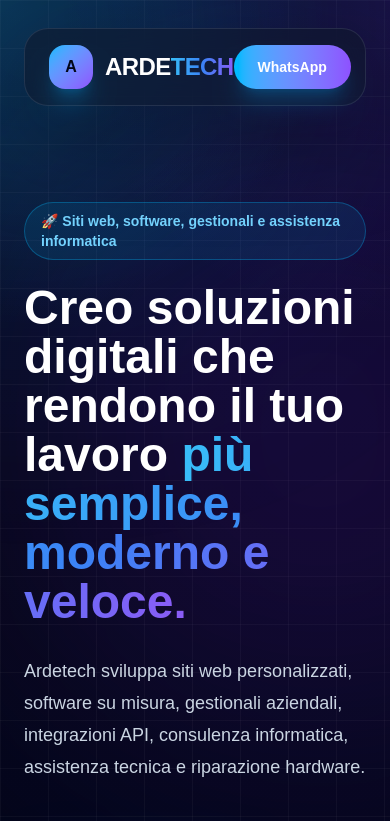
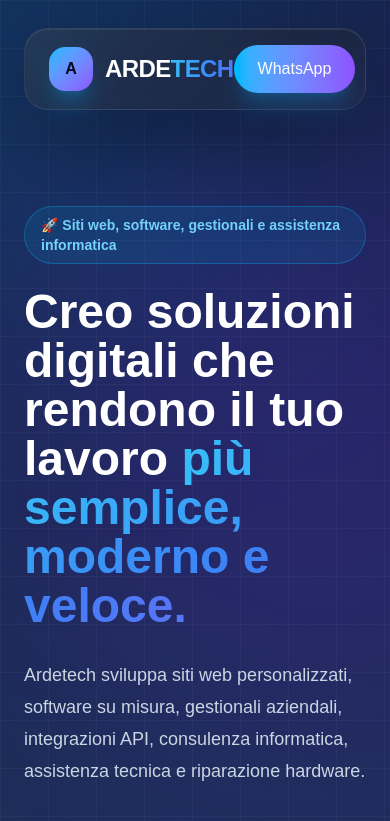
Before and after one commit to arde2004/ardetech, a Next.js app: page / in a window 390 px wide. Shown: the top 821 px of the page. Built offline with nearby package versions, Linux system fonts and the light colour scheme.

Commit message:
Migliora stile globale Ardetech

```diff
--- a/src/app/globals.css
+++ b/src/app/globals.css
@@ -2,11 +2,17 @@
 
 :root {
   --bg: #020617;
+  --bg-soft: #07111f;
+  --card: rgba(15, 23, 42, 0.62);
+  --card-strong: rgba(15, 23, 42, 0.82);
+  --border: rgba(148, 163, 184, 0.18);
+  --border-strong: rgba(56, 189, 248, 0.45);
   --text: #f8fafc;
   --muted: #94a3b8;
   --cyan: #38bdf8;
   --blue: #2563eb;
-  --violet: #7c3aed;
+  --violet: #8b5cf6;
+  --green: #34d399;
 }
 
 * {
@@ -15,53 +21,134 @@
 
 html {
   scroll-behavior: smooth;
+  background: var(--bg);
 }
 
 body {
   margin: 0;
+  min-height: 100vh;
+  overflow-x: hidden;
   background:
-    radial-gradient(circle at top left, rgba(56, 189, 248, 0.18), transparent 35%),
-    radial-gradient(circle at top right, rgba(124, 58, 237, 0.16), transparent 35%),
-    linear-gradient(180deg, #020617 0%, #030712 55%, #020617 100%);
+    radial-gradient(circle at 10% 10%, rgba(56, 189, 248, 0.18), transparent 30%),
+    radial-gradient(circle at 90% 12%, rgba(139, 92, 246, 0.18), transparent 32%),
+    radial-gradient(circle at 50% 65%, rgba(37, 99, 235, 0.13), transparent 36%),
+    linear-gradient(180deg, #020617 0%, #030712 45%, #020617 100%);
   color: var(--text);
   font-family: Arial, Helvetica, sans-serif;
 }
 
+body::before {
+  content: "";
+  position: fixed;
+  inset: 0;
+  pointer-events: none;
+  z-index: -2;
+  background:
+    linear-gradient(rgba(255, 255, 255, 0.025) 1px, transparent 1px),
+    linear-gradient(90deg, rgba(255, 255, 255, 0.025) 1px, transparent 1px);
+  background-size: 64px 64px;
+  mask-image: linear-gradient(to bottom, black 0%, black 45%, transparent 100%);
+}
+
+body::after {
+  content: "";
+  position: fixed;
+  inset: 0;
+  pointer-events: none;
+  z-index: -1;
+  background:
+    radial-gradient(circle at center, transparent 0%, rgba(0, 0, 0, 0.18) 58%, rgba(0, 0, 0, 0.6) 100%);
+}
+
+::selection {
+  background: rgba(56, 189, 248, 0.35);
+  color: white;
+}
+
+a {
+  text-decoration: none;
+}
+
+button,
+a,
+input,
+select,
+textarea {
+  font: inherit;
+}
+
+input,
+select,
+textarea {
+  color-scheme: dark;
+}
+
+input:-webkit-autofill,
+textarea:-webkit-autofill,
+select:-webkit-autofill {
+  -webkit-text-fill-color: #fff;
+  transition: background-color 9999s ease-in-out 0s;
+}
+
 .glass {
-  background: rgba(15, 23, 42, 0.58);
-  border: 1px solid rgba(148, 163, 184, 0.16);
-  backdrop-filter: blur(18px);
-  box-shadow: 0 30px 100px rgba(0, 0, 0, 0.35);
+  position: relative;
+  background:
+    linear-gradient(135deg, rgba(255, 255, 255, 0.075), rgba(255, 255, 255, 0.025)),
+    rgba(15, 23, 42, 0.58);
+  border: 1px solid var(--border);
+  backdrop-filter: blur(22px);
+  -webkit-backdrop-filter: blur(22px);
+  box-shadow:
+    0 30px 100px rgba(0, 0, 0, 0.42),
+    inset 0 1px 0 rgba(255, 255, 255, 0.08);
+}
+
+.glass::before {
+  content: "";
+  position: absolute;
+  inset: 0;
+  border-radius: inherit;
+  pointer-events: none;
+  background:
+    linear-gradient(135deg, rgba(56, 189, 248, 0.12), transparent 32%),
+    linear-gradient(315deg, rgba(139, 92, 246, 0.1), transparent 34%);
+  opacity: 0.55;
 }
 
 .gradient-text {
-  background: linear-gradient(90deg, #38bdf8, #3b82f6, #8b5cf6);
+  background: linear-gradient(90deg, #38bdf8, #3b82f6, #8b5cf6, #22d3ee);
+  background-size: 220% 100%;
   background-clip: text;
   -webkit-background-clip: text;
   color: transparent;
   -webkit-text-fill-color: transparent;
+  animation: gradient-move 7s ease infinite;
 }
 
 .grid-bg {
   background-image:
-    linear-gradient(rgba(255,255,255,0.035) 1px, transparent 1px),
-    linear-gradient(90deg, rgba(255,255,255,0.035) 1px, transparent 1px);
+    linear-gradient(rgba(255, 255, 255, 0.035) 1px, transparent 1px),
+    linear-gradient(90deg, rgba(255, 255, 255, 0.035) 1px, transparent 1px);
   background-size: 48px 48px;
 }
 
-@keyframes float {
-  0%, 100% { transform: translateY(0px); }
-  50% { transform: translateY(-18px); }
+.card-hover {
+  transition:
+    transform 0.35s ease,
+    border-color 0.35s ease,
+    box-shadow 0.35s ease,
+    background 0.35s ease;
 }
 
-@keyframes pulse-glow {
-  0%, 100% { opacity: .45; transform: scale(1); }
-  50% { opacity: .85; transform: scale(1.08); }
-}
-
-@keyframes slide-up {
-  from { opacity: 0; transform: translateY(32px); }
-  to { opacity: 1; transform: translateY(0); }
+.card-hover:hover {
+  transform: translateY(-8px);
+  border-color: rgba(56, 189, 248, 0.55);
+  background:
+    linear-gradient(135deg, rgba(56, 189, 248, 0.1), rgba(139, 92, 246, 0.06)),
+    rgba(15, 23, 42, 0.72);
+  box-shadow:
+    0 30px 90px rgba(56, 189, 248, 0.14),
+    0 0 0 1px rgba(56, 189, 248, 0.08);
 }
 
 .float {
@@ -73,15 +160,138 @@ body {
 }
 
 .reveal {
-  animation: slide-up .9s ease both;
+  animation: slide-up 0.9s ease both;
 }
 
-.card-hover {
-  transition: transform .35s ease, border-color .35s ease, box-shadow .35s ease;
+@keyframes float {
+  0%,
+  100% {
+    transform: translateY(0px) rotate(0deg);
+  }
+
+  50% {
+    transform: translateY(-18px) rotate(-0.5deg);
+  }
 }
 
-.card-hover:hover {
-  transform: translateY(-8px);
-  border-color: rgba(56, 189, 248, .55);
-  box-shadow: 0 30px 90px rgba(56, 189, 248, .12);
+@keyframes pulse-glow {
+  0%,
+  100% {
+    opacity: 0.42;
+    transform: scale(1);
+  }
+
+  50% {
+    opacity: 0.86;
+    transform: scale(1.08);
+  }
 }
+
+@keyframes slide-up {
+  from {
+    opacity: 0;
+    transform: translateY(34px);
+  }
+
+  to {
+    opacity: 1;
+    transform: translateY(0);
+  }
+}
+
+@keyframes gradient-move {
+  0% {
+    background-position: 0% 50%;
+  }
+
+  50% {
+    background-position: 100% 50%;
+  }
+
+  100% {
+    background-position: 0% 50%;
+  }
+}
+
+@keyframes soft-shine {
+  0% {
+    transform: translateX(-120%);
+  }
+
+  100% {
+    transform: translateX(120%);
+  }
+}
+
+.shadow-neon {
+  box-shadow:
+    0 0 22px rgba(56, 189, 248, 0.22),
+    0 0 70px rgba(139, 92, 246, 0.16);
+}
+
+.neon-line {
+  position: relative;
+  overflow: hidden;
+}
+
+.neon-line::after {
+  content: "";
+  position: absolute;
+  inset: 0;
+  background: linear-gradient(
+    90deg,
+    transparent,
+    rgba(56, 189, 248, 0.22),
+    transparent
+  );
+  transform: translateX(-120%);
+  animation: soft-shine 4.5s ease-in-out infinite;
+}
+
+::-webkit-scrollbar {
+  width: 12px;
+}
+
+::-webkit-scrollbar-track {
+  background: #020617;
+}
+
+::-webkit-scrollbar-thumb {
+  background: linear-gradient(180deg, #38bdf8, #8b5cf6);
+  border: 3px solid #020617;
+  border-radius: 999px;
+}
+
+::-webkit-scrollbar-thumb:hover {
+  background: linear-gradient(180deg, #7dd3fc, #a78bfa);
+}
+
+@media (max-width: 768px) {
+  body::before {
+    background-size: 42px 42px;
+  }
+
+  .glass {
+    backdrop-filter: blur(16px);
+    -webkit-backdrop-filter: blur(16px);
+  }
+
+  .card-hover:hover {
+    transform: none;
+  }
+}
+
+@media (prefers-reduced-motion: reduce) {
+  html {
+    scroll-behavior: auto;
+  }
+
+  *,
+  *::before,
+  *::after {
+    animation-duration: 0.001ms !important;
+    animation-iteration-count: 1 !important;
+    scroll-behavior: auto !important;
+    transition-duration: 0.001ms !important;
+  }
+}
```
